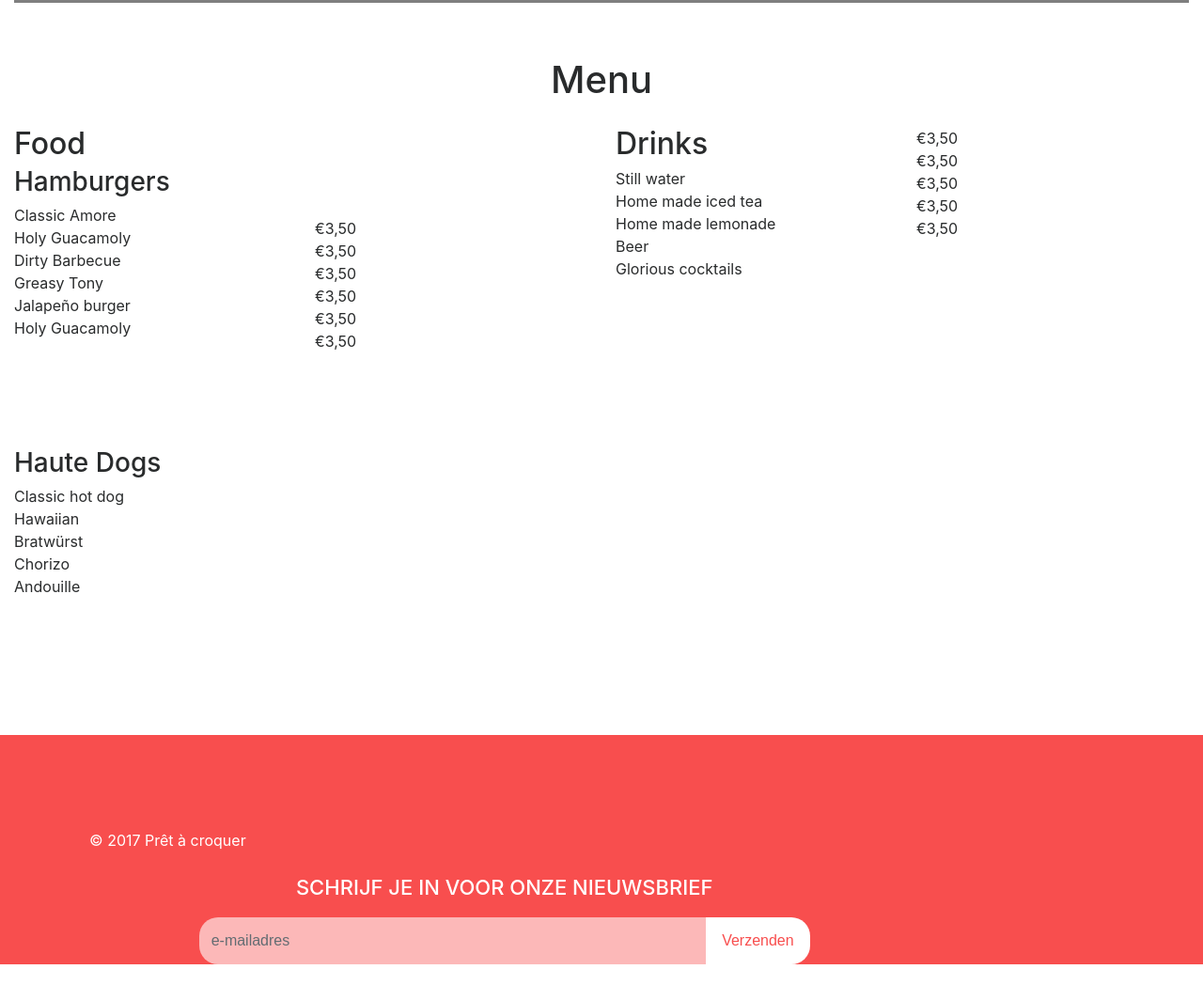
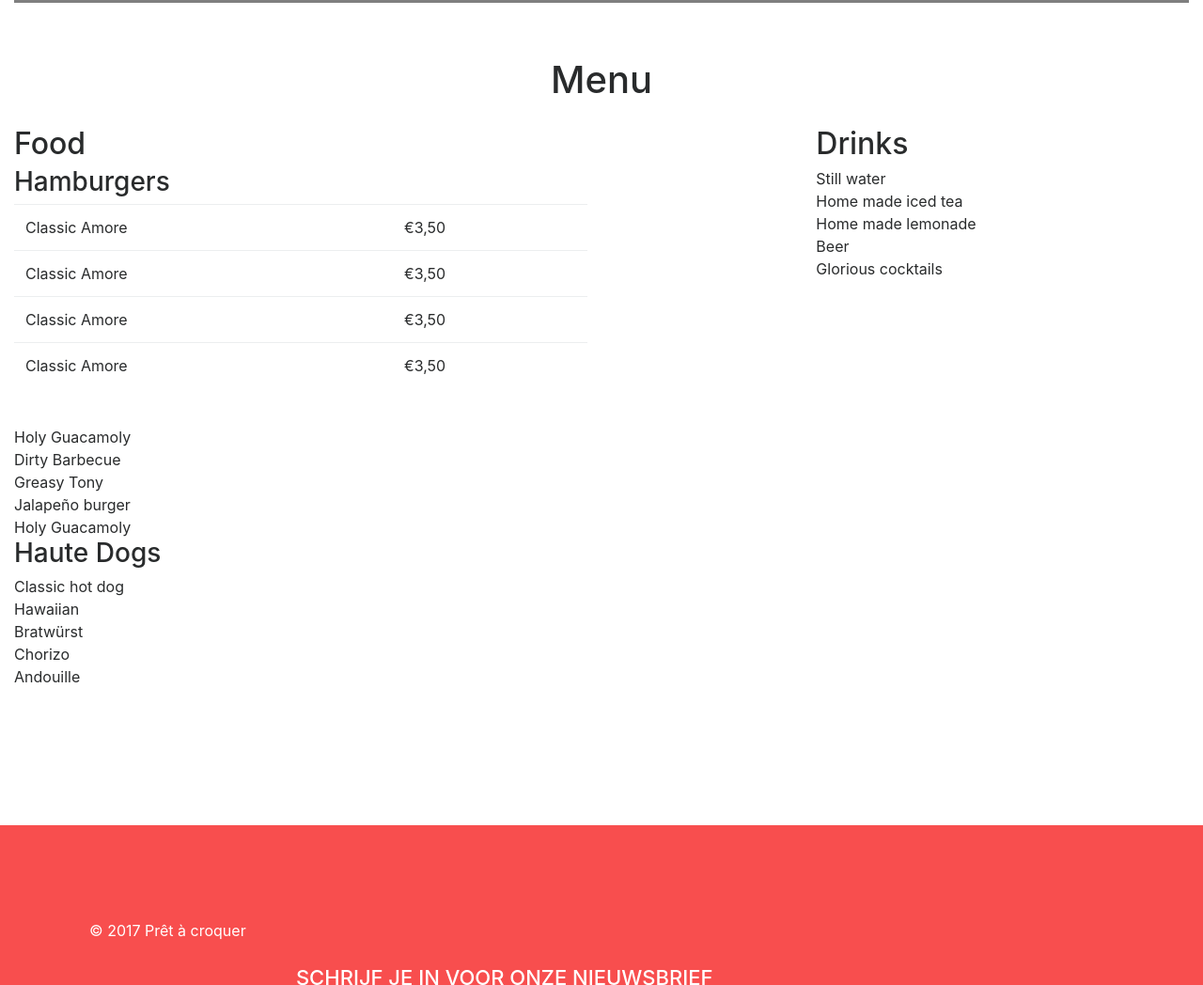
Before and after one commit to melilafa/melilafa-be.github.io, a plain HTML site: page menu.html in a window 1280 px wide. Shown: the part 830-1878 px from the top of the page at 94% size. Before the commit the page ends 1856 px from the top, so only its background shows below. Drawn offline with nearby package versions, Linux system fonts and the light colour scheme; a script that the page names is missing.

Commit message:
start styling site

```diff
--- a/css/style.css
+++ b/css/style.css
@@ -80,6 +80,9 @@ padding-top: 30px;
   padding-bottom: 100px;
 }
 
+.row-products {
+  text-align: center;
+}
 
 /*=========================
   Icons
@@ -199,10 +202,13 @@ a {
   color: red;
 }
 
+.row-contact {
+  margin: 50px 0;
+}
+
 .form-area {
   background-color: #FAFAFA;
   padding: 10px 40px 60px;
-  margin: 10px 0px 60px;
   border: 1px solid GREY;
   align-self: auto;
 }
--- a/menu.html
+++ b/menu.html
@@ -65,13 +65,29 @@
     <div>
       <h1>Menu</h1>
       <div class="row">
-        <div class="col-3">
+        <div class="col-6">
           <h2>Food</h2>
           <h3>Hamburgers</h3>
-          <p class="tekstevent">
-            Classic Amore<br> Holy Guacamoly <br> Dirty Barbecue <br> Greasy Tony <br> Jalapeño burger<br> Holy Guacamoly
-            <br>
-          </p>
+          <table class="table">
+              <tr>
+                <td>Classic Amore</td>
+                <td>€3,50</td>
+              </tr>
+              <tr>
+                <td>Classic Amore</td>
+                <td>€3,50</td>
+              </tr>
+              <tr>
+                <td>Classic Amore</td>
+                <td>€3,50</td>
+              </tr>
+              <tr>
+                <td>Classic Amore</td>
+                <td>€3,50</td>
+              </tr>
+          </table>
+            <br> Holy Guacamoly <br> Dirty Barbecue <br> Greasy Tony <br> Jalapeño burger<br> Holy Guacamoly
+
           <h3>Haute Dogs</h3>
           <p class="tekstevent">
             Classic hot dog<br> Hawaiian <br> Bratwürst
@@ -79,29 +95,12 @@
             <br> Andouille
           </p>
         </div>
-        <div class="col-3">
-          <p><br><br><br><br>€3,50<br> €3,50
-            <br> €3,50
-            <br> €3,50
-            <br> €3,50
-            <br> €3,50
-            <br>
-          </p>
-        </div>
 
 
-        <div class="col-3">
+        <div class="col-4 offset-2">
           <h2>Drinks</h2>
           <p>Still water<br> Home made iced tea<br> Home made lemonade<br> Beer
             <br> Glorious cocktails<br>
-          </p>
-        </div>
-        <div class="col-3">
-          <p>€3,50<br> €3,50
-            <br> €3,50
-            <br> €3,50
-            <br> €3,50
-            <br>
           </p>
         </div>
       </div>
```
Also changed, not shown: contact.html (+6 -2 lines), index.html (+1 -1 lines).
